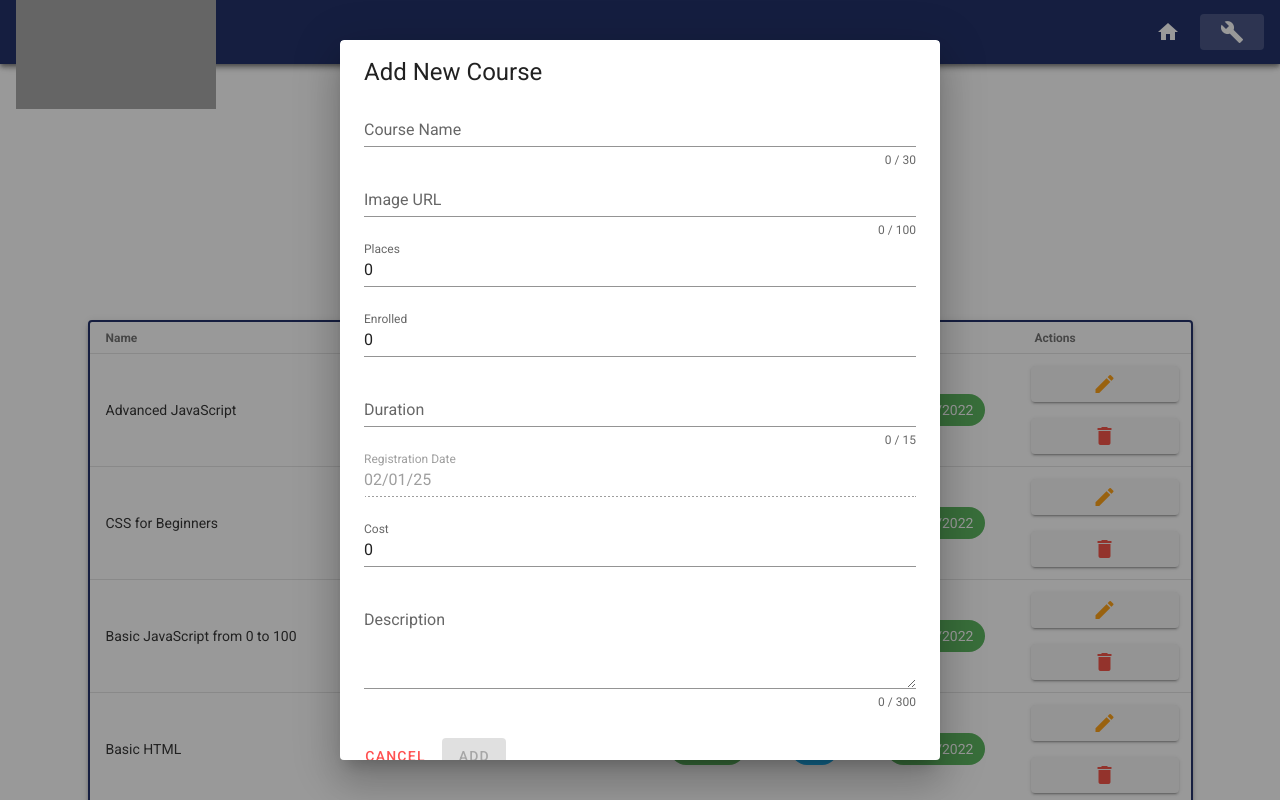
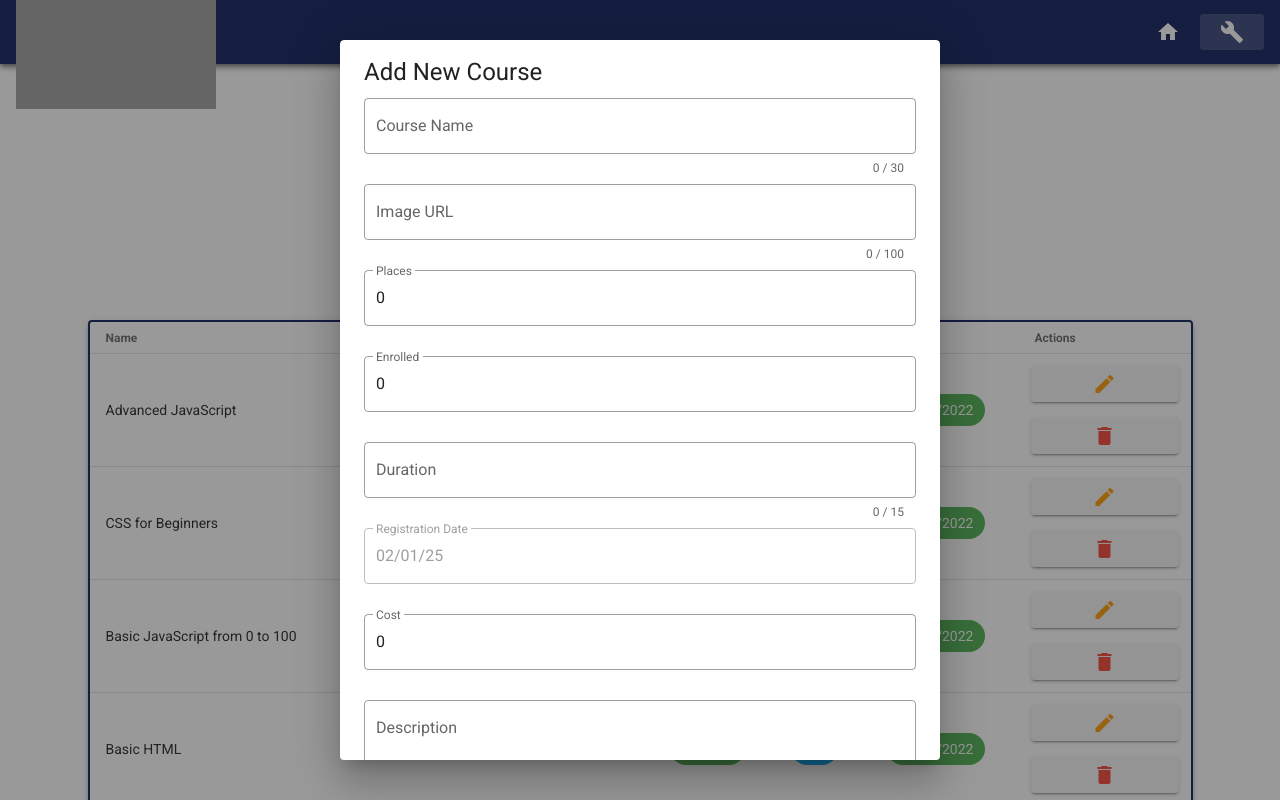
Before and after one commit to Tolevats/course-management, a Vue app: page /admin in a window 1280 px wide. Both pictures are taken after a click on the button "ADD COURSE". Shown: the top 800 px of the page. Built offline with nearby package versions, Linux system fonts and the light colour scheme; grey boxes are pictures that could not be loaded.

Commit message:
update: Add required fields and outlined styling to course input fields

```diff
--- a/src/components/AddCourseModal.vue
+++ b/src/components/AddCourseModal.vue
@@ -11,6 +11,8 @@
           <v-text-field
             label="Course Name"
             v-model="course.name"
+            outlined
+            required
             :counter="30"
             :rules="[
               v => !!v || 'Name is required',
@@ -20,6 +22,8 @@
           <v-text-field
             label="Image URL"
             v-model="course.imageUrl"
+            outlined
+            required
             :counter="100"
             :rules="[
               v => !!v || 'Image URL is required',
@@ -30,17 +34,23 @@
             label="Places"
             v-model.number="course.places"
             type="number"
+            outlined
+            required
             :rules="[v => v > 0 || 'Must be greater than 0']"
           />
           <v-text-field
             label="Enrolled"
             v-model.number="course.enrolled"
             type="number"
+            outlined
+            required
             :rules="[v => v <= course.places || 'Enrolled must not exceed places']"
           />
           <v-text-field
             label="Duration"
             v-model="course.duration"
+            outlined
+            required
             :counter="15"
             :rules="[
               v => !!v || 'Duration is required',
@@ -49,6 +59,8 @@
           />
           <v-text-field
             label="Registration Date"
+            outlined
+            required
             :value="formattedRegistrationDate"
             :disabled="true"
           />
@@ -56,10 +68,14 @@
             label="Cost"
             v-model.number="course.cost"
             type="number"
+            outlined
+            required
           />
           <v-textarea
             label="Description"
             v-model="course.description"
+            outlined
+            required
             :counter="300"
             :rules="[
               v => !!v || 'Description is required',
```
